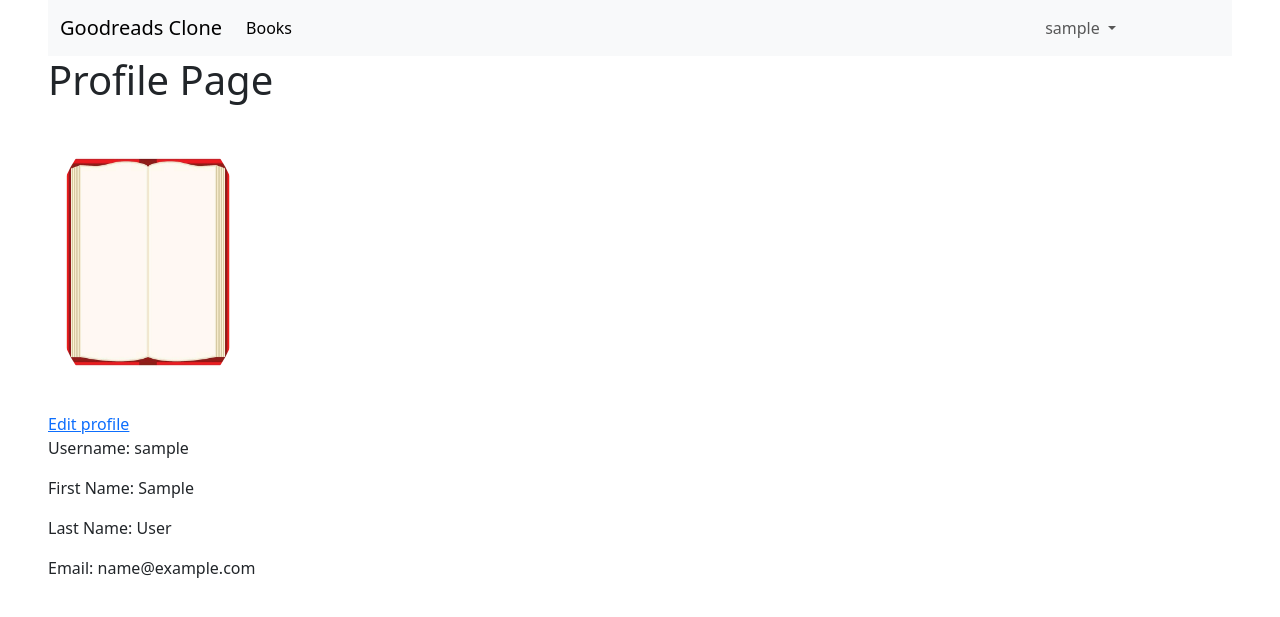
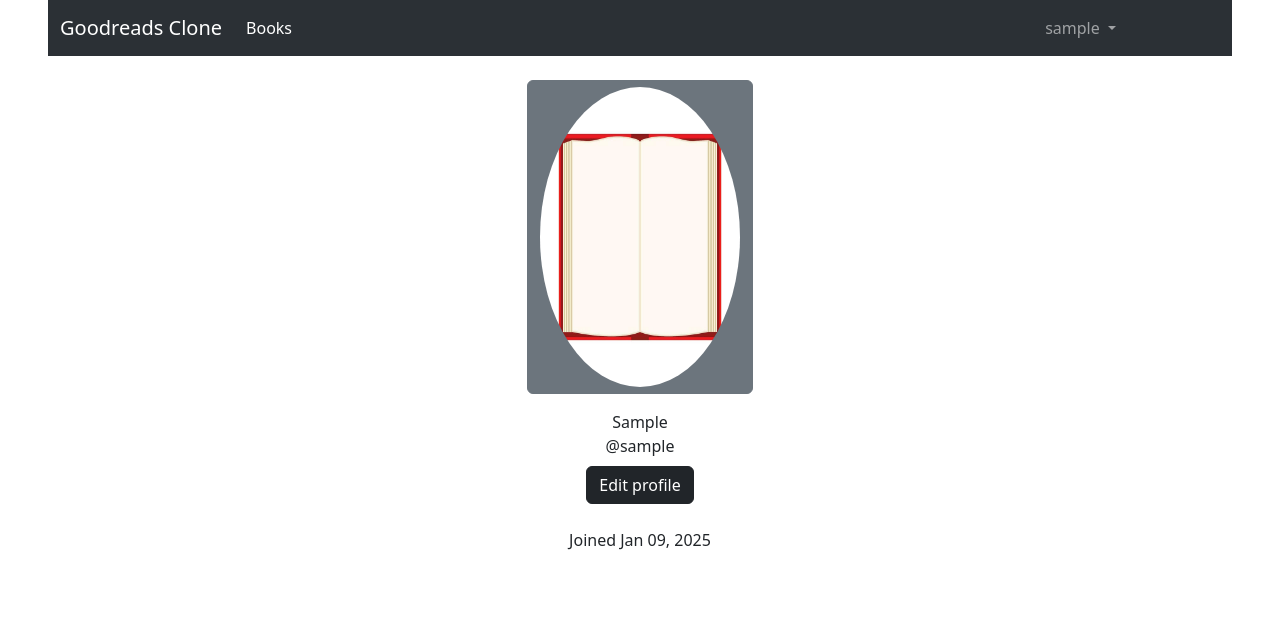
Before and after one commit to Jaxon-X/goodreads-clone, a Django app: page /users/profile/ in a window 1280 px wide. Shown: the top 617 px of the page. Run offline with Django 5.2, Linux system fonts and the light colour scheme; the visitor is signed in with stand-in values (Sample User, id 1).

Commit message:
style with bootstrap and CSS

```diff
--- a/templates/base.html
+++ b/templates/base.html
@@ -9,7 +9,7 @@
     <link href="{% static 'css/main.css' %}" rel="stylesheet" type="text/css">
 </head>
 <body class="mx-5">
-<nav class="navbar navbar-expand-lg bg-body-tertiary">
+<nav class="navbar navbar-expand-lg bg-body-tertiary mb-4 navbar bg-primary" data-bs-theme="dark">
     <div class="container-fluid">
         <a class="navbar-brand" href="{% url 'landing_page' %}">Goodreads Clone</a>
         <button class="navbar-toggler" type="button" data-bs-toggle="collapse" data-bs-target="#navbarSupportedContent" aria-controls="navbarSupportedContent" aria-expanded="false" aria-label="Toggle navigation">
@@ -44,6 +44,8 @@
     </div>
 </nav>
 
+
+<div class="container">
     {% if messages %}
         {% for message in messages %}
             <div class="alert alert-{{ message.tags }}" role="alert">
@@ -53,6 +55,8 @@
     {% endif %}
 
     {% block content %}{% endblock %}
+</div>
+
 <script src="https://cdn.jsdelivr.net/npm/bootstrap@5.3.3/dist/js/bootstrap.bundle.min.js" integrity="sha384-YvpcrYf0tY3lHB60NNkmXc5s9fDVZLESaAA55NDzOxhy9GkcIdslK1eN7N6jIeHz" crossorigin="anonymous"></script>
 </body>
 </html>
--- a/users/templates/users/profile.html
+++ b/users/templates/users/profile.html
@@ -6,16 +6,18 @@
 
 
 {% block content %}
-<h1>Profile Page</h1>
 
-<img class="profile-pic" alt="profile_picture" src="{{ user.profile_picture.url}}">
+<div class="image d-flex flex-column justify-content-center align-items-center">
+    <button class="btn btn-secondary">
+        <img class="profile-pic" alt="profile_picture" src="{{ user.profile_picture.url}}">    </button>
+    <span class="name mt-3">{{ user.first_name }}</span>
+    <span class="idd">@{{ user.username }}</span>
+    <div class="d-flex mt-2">
+        <a class="btn btn-dark" href="{% url 'users:edit' %}">Edit profile</a>
+    </div>
+    <div class="px-2 rounded mt-4 date">
+        <span class="join">Joined {{ user.date_joined | date:"M d, Y" }}</span>
+    </div>
+</div>
 
-<div>
-    <a href="{% url 'users:edit' %}">Edit profile</a>
-
-</div>
-<p>Username: {{ user.username }}</p>
-<p>First Name: {{ user.first_name }}</p>
-<p>Last Name: {{ user.last_name }}</p>
-<p>Email: {{ user.email }}</p>
 {% endblock %}
```
Also changed, not shown: books/templates/books/book_detail.html (+8 -1 lines), books/templates/books/books_list.html (+19 -7 lines), users/templates/users/login.html (+14 -7 lines), users/templates/users/profile_edit.html (+14 -7 lines), users/templates/users/register.html (+13 -6 lines), media-files/book.jpeg (added), media-files/book_dPYUVve.jpeg (added), media-files/book_hsjcXud.jpeg (added). Lines whose indentation alone changed are shown as unchanged.
